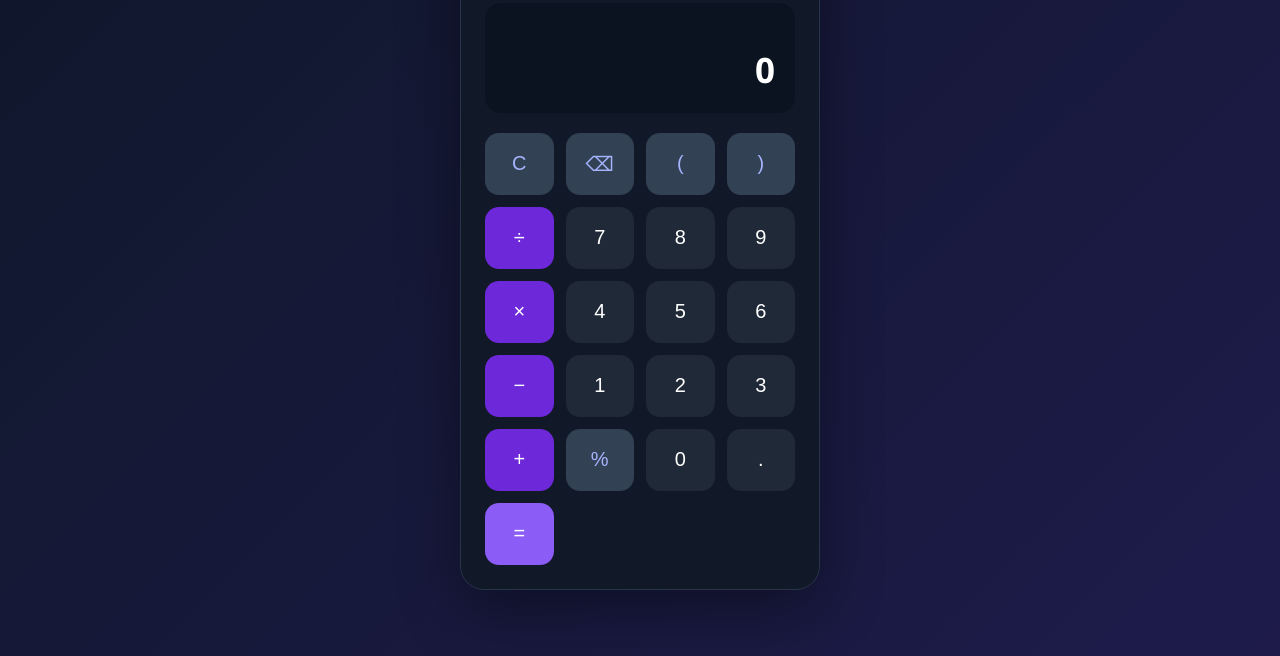
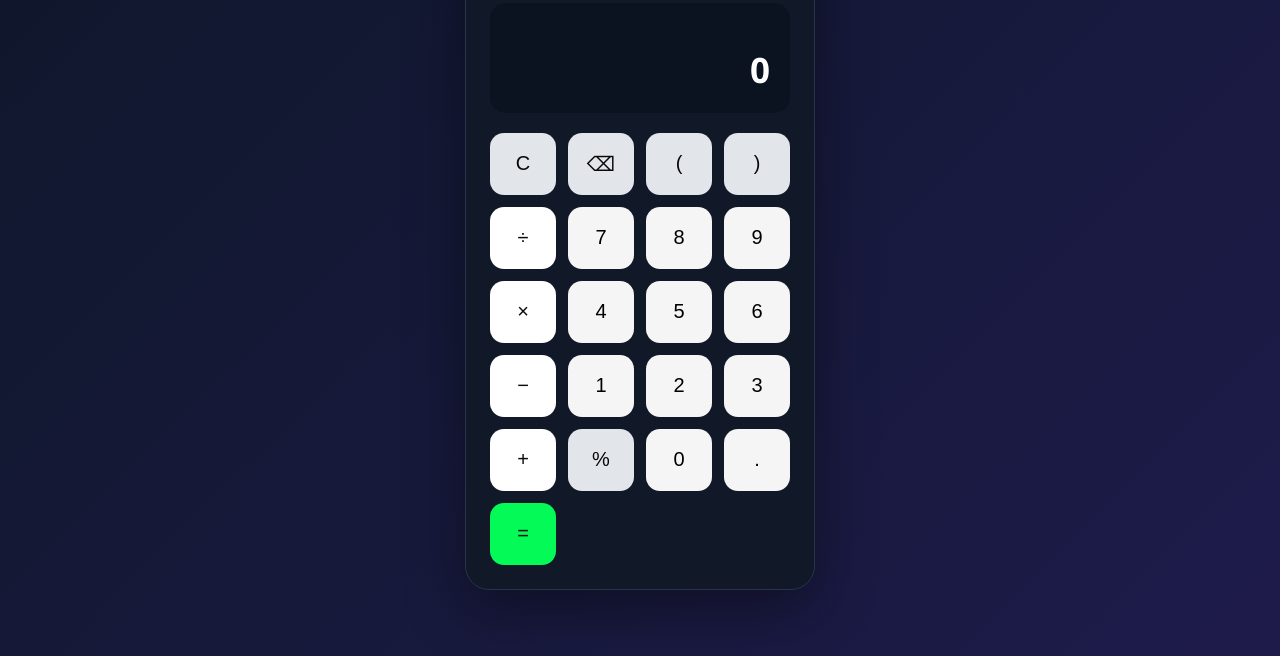
Before and after one commit to Asma-fethi1/calculator, a plain HTML site: page index.html in a window 1280 px wide. Shown: the part 144-800 px from the top of the page. Drawn offline with Linux system fonts and the light colour scheme.

Commit message:
calculator app

```diff
--- a/style.css
+++ b/style.css
@@ -17,7 +17,7 @@ body {
 
 .calculator {
   width: 100%;
-  max-width: 360px;
+  max-width: 350px;
   background: #111827;
   padding: 24px;
   border-radius: 24px;
@@ -79,8 +79,8 @@ button {
   height: 62px;
   border: none;
   border-radius: 14px;
-  background: #1f2937;
-  color: white;
+  background:whitesmoke;
+  color: black;
   font-size: 20px;
   font-weight: 500;
   cursor: pointer;
@@ -88,7 +88,7 @@ button {
 }
 
 button:hover {
-  background: #374151;
+  background: #59ce72;
   transform: translateY(-2px);
 }
 
@@ -97,17 +97,17 @@ button:active {
 }
 
 .special {
-  background: #334155;
-  color: #a5b4fc;
+  background: #e2e5e9;
+  color: #080808;
 }
 
 .special:hover {
-  background: #475569;
+  background: #f0f1f3;
 }
 
 .operator {
-  background: #6d28d9;
-  color: white;
+  background-color:white;
+  color: rgb(12, 12, 12);
 }
 
 .operator:hover {
@@ -115,12 +115,12 @@ button:active {
 }
 
 button[data-action="equals"] {
-  background: #8b5cf6;
+  background: #04fa56;
 
 }
 
 button[data-action="equals"]:hover {
-  background: #a78bfa;
+  background: #07e02b;
 }
 
 @media (max-width: 400px) {
```
